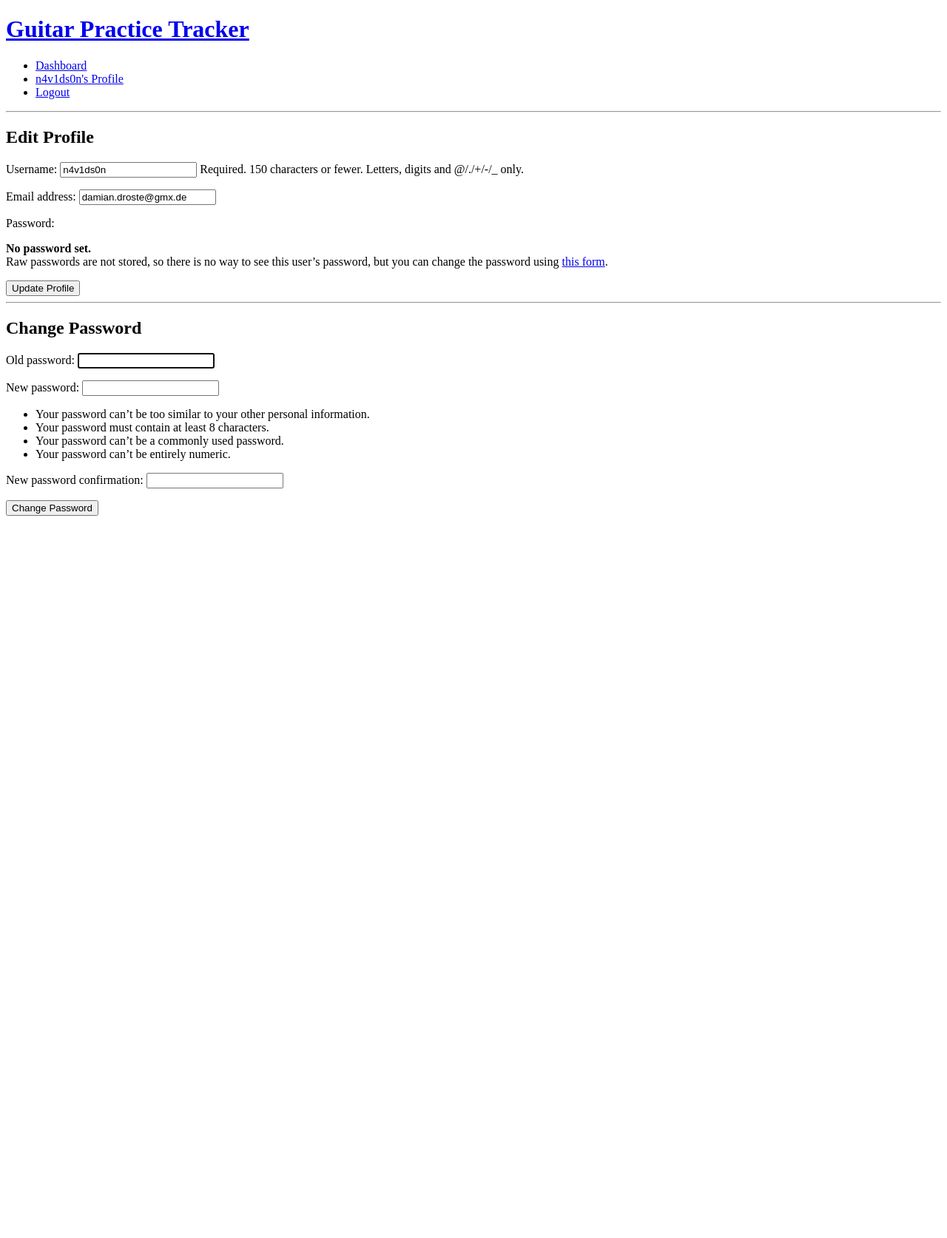
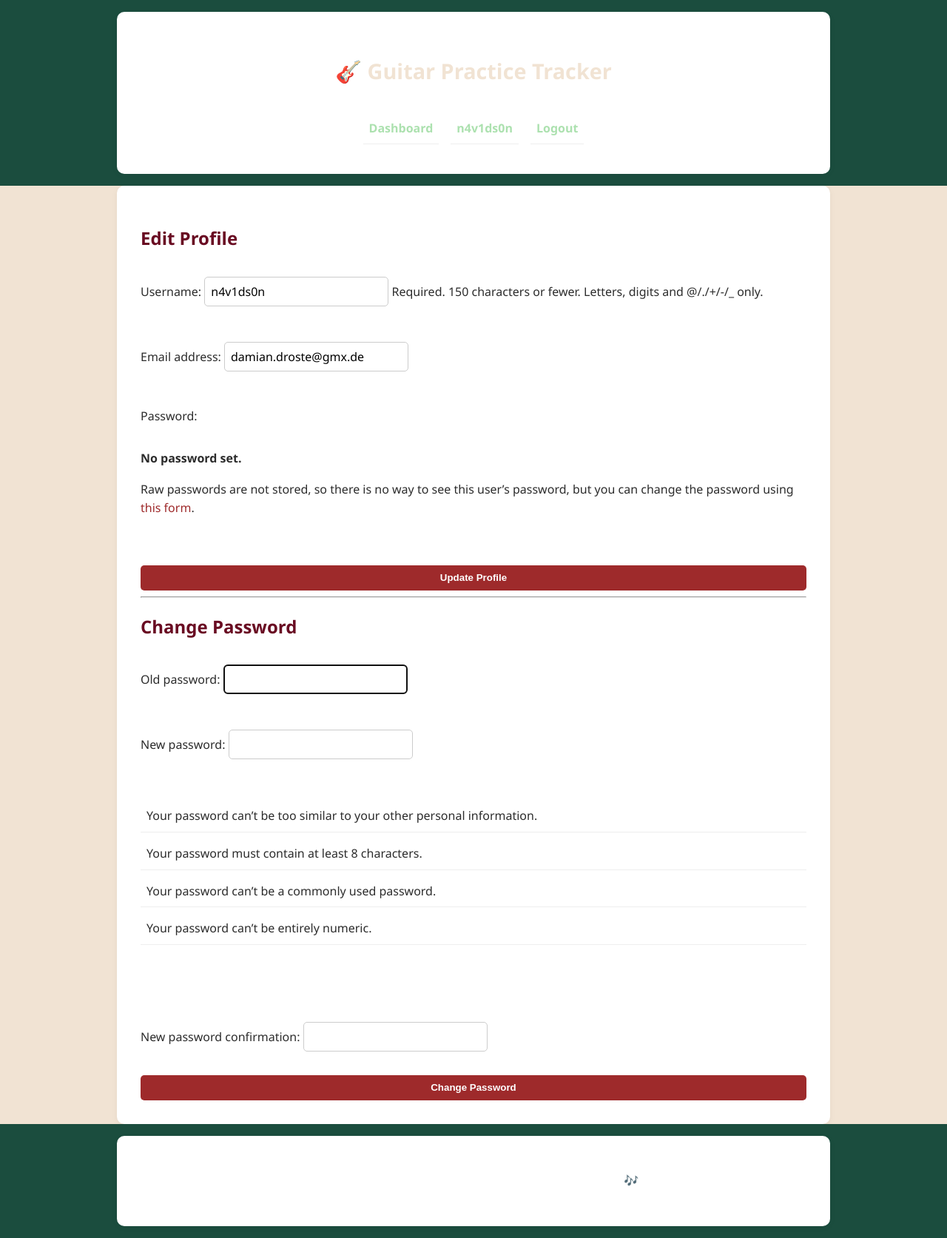
Before and after one commit to N4v1ds0n/guitar-practice-tracker, a Django app: page /accounts/profile/ in a window 1280 px wide. Shown: the whole page at 74% size. Before the commit the page ends 697 px from the top, so only its background shows below. Run offline with Django 4.2, Linux system fonts and the light colour scheme; a user stored in the database is signed in.

Commit message:
Add css stylings for base template and dashboard

```diff
--- a/static/css/style.css
+++ b/static/css/style.css
@@ -0,0 +1,154 @@
+:root {
+    --vintage-green: #1b4d3e;
+    --surf-green: #ace1af;
+    --vintage-cream: #f1e3d3;
+    --auburn: #9e2a2b;
+    --maroon: #690b22;
+
+    --text-dark: #2c2c2c;
+    --text-light: #ffffff;
+    --font-sans: 'Segoe UI', Tahoma, Geneva, Verdana, sans-serif;
+}
+
+body {
+    margin: 0;
+    font-family: var(--font-sans);
+    background-color: var(--vintage-cream);
+    color: var(--text-dark);
+    line-height: 1.6;
+}
+
+/* Header & Footer */
+header,
+footer,
+.site-header,
+.site-footer {
+    background-color: var(--vintage-green);
+    color: var(--text-light);
+    padding: 1rem;
+    text-align: center;
+}
+
+/* Header Layout */
+.site-header .container {
+    display: flex;
+    flex-direction: column;
+    align-items: center;
+}
+
+.logo a {
+    color: var(--vintage-cream);
+    font-size: 1.8rem;
+    text-decoration: none;
+}
+
+.main-nav ul {
+    display: flex;
+    gap: 1rem;
+    justify-content: center;
+    flex-wrap: wrap;
+    margin: 0.5rem 0 0;
+    padding: 0;
+    list-style: none;
+}
+
+.main-nav a {
+    color: var(--surf-green);
+    font-weight: bold;
+}
+
+.main-nav a:hover,
+.main-nav a:focus {
+    color: var(--text-light);
+    text-decoration: underline;
+}
+
+/* Links */
+a {
+    color: var(--auburn);
+    text-decoration: none;
+}
+
+a:hover {
+    text-decoration: underline;
+}
+
+/* General Layout */
+.container {
+    max-width: 900px;
+    margin: 0 auto;
+    padding: 2rem;
+    background-color: #fff;
+    box-shadow: 0 2px 8px rgba(0, 0, 0, 0.05);
+    border-radius: 10px;
+}
+
+/* Typography */
+h1, h2, h3 {
+    color: var(--maroon);
+    margin-bottom: 1rem;
+}
+
+/* Buttons & Forms */
+button,
+input[type="submit"] {
+    background-color: var(--auburn);
+    color: var(--text-light);
+    border: none;
+    padding: 0.6rem 1.2rem;
+    border-radius: 5px;
+    font-weight: bold;
+    cursor: pointer;
+    transition: background-color 0.2s ease;
+}
+
+button:hover,
+input[type="submit"]:hover {
+    background-color: var(--maroon);
+}
+
+form {
+    display: flex;
+    flex-direction: column;
+    gap: 1rem;
+}
+
+input[type="text"],
+input[type="number"],
+input[type="date"],
+input[type="email"],
+input[type="password"],
+textarea,
+select {
+    padding: 0.5rem;
+    border: 1px solid #ccc;
+    border-radius: 5px;
+    font-family: var(--font-sans);
+    font-size: 1rem;
+}
+
+/* List Styles */
+ul {
+    list-style: none;
+    padding-left: 0;
+}
+
+ul li {
+    margin: 0.5rem 0;
+    padding: 0.5rem;
+    border-bottom: 1px solid #eee;
+}
+
+/* Messages */
+.messages {
+    background-color: #fff4e5;
+    border-left: 5px solid var(--auburn);
+    margin: 1rem auto;
+    padding: 1rem;
+    border-radius: 4px;
+}
+
+.messages ul {
+    margin: 0;
+    padding: 0;
+}
--- a/templates/base.html
+++ b/templates/base.html
@@ -5,26 +5,20 @@
 <head>
     <meta charset="UTF-8">
     <title>{% block title %}Guitar Tracker{% endblock %}</title>
+    <meta name="viewport" content="width=device-width, initial-scale=1.0">
 
     <link rel="stylesheet" href="{% static 'css/style.css' %}">
 </head>
 <body>
-    <header>
-        {% if messages %}
-            <ul class="messages">
-              {% for message in messages %}
-                <li class="{{ message.tags }}">{{ message }}</li>
-              {% endfor %}
-            </ul>
-        {% endif %}
+    <header class="site-header">
+        <div class="container">
+            <h1 class="logo"><a href="{% url 'home' %}">🎸 Guitar Practice Tracker</a></h1>
 
-        <h1><a href="{% url 'home' %}">Guitar Practice Tracker</h1>
-
-        <nav>
+            <nav class="main-nav">
                 <ul>
                     {% if user.is_authenticated %}
                         <li><a href="{% url 'dashboard' %}">Dashboard</a></li>
-                <li><a href="{% url 'profile' %}">{{ user.username }}'s Profile</a></li>
+                        <li><a href="{% url 'profile' %}">{{ user.username }}</a></li>
                         <li><a href="{% url 'logout' %}">Logout</a></li>
                     {% else %}
                         <li><a href="{% url 'login' %}">Login</a></li>
@@ -32,11 +26,29 @@
                     {% endif %}
                 </ul>
             </nav>
-
+        </div>
     </header>
 
-    <hr>
+    {% if messages %}
+        <section class="messages">
+            <div class="container">
+                <ul>
+                    {% for message in messages %}
+                        <li class="{{ message.tags }}">{{ message }}</li>
+                    {% endfor %}
+                </ul>
+            </div>
+        </section>
+    {% endif %}
 
+    <main class="container">
         {% block content %}{% endblock %}
+    </main>
+
+    <footer class="site-footer">
+        <div class="container">
+            <p>© 2025 Guitar Practice Tracker — Practice makes perfect 🎶</p>
+        </div>
+    </footer>
 </body>
 </html>
```
Also changed, not shown: db.sqlite3. Lines whose indentation alone changed are shown as unchanged.
